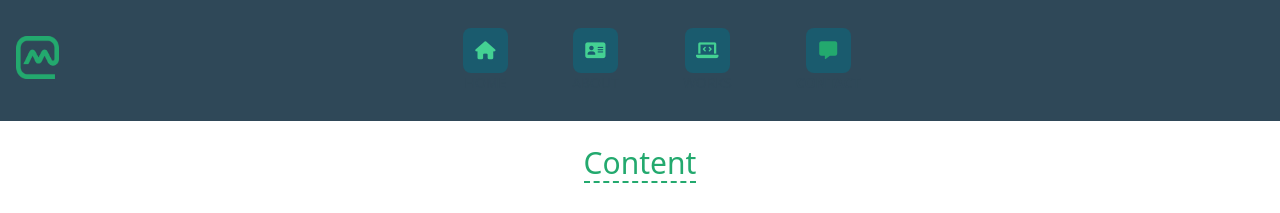
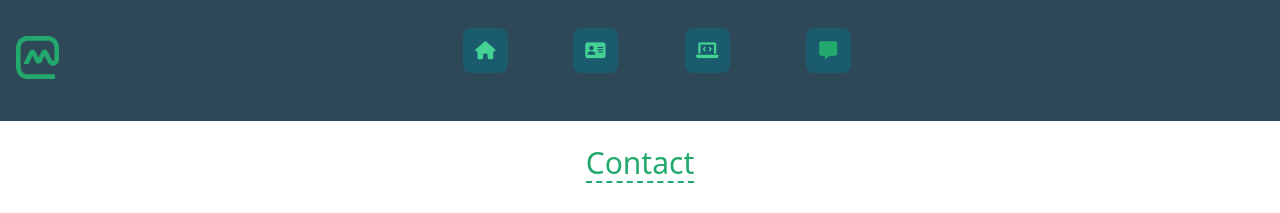
Before and after one commit to marwanzayed-coder/marwanzayed, a Next.js app: page /contact in a window 1280 px wide. Shown: the top 213 px of the page. Built offline with nearby package versions, Linux system fonts and the light colour scheme.

Commit message:
Update contact.jsx

```diff
--- a/pages/contact.jsx
+++ b/pages/contact.jsx
@@ -4,11 +4,11 @@ export default function Content() {
   return (
     <div className="mt-[125px]">
       <Head>
-        <title>Content | Marwan Zayed</title>
+        <title>Contact | Marwan Zayed</title>
       </Head>
       <div className="container text-center">
         <h2 className="text-3xl m-5 text-main border-b-2 inline-block border-main border-dashed">
-          Content
+          Contact
         </h2>
         <div className="grid grid-cols-2 sm:grid-cols-4 p-3 gap-8">
           <div className="bg-[#0d8af0] rounded-tr-[120px] rounded-bl-[120px] rounded-tl-[20px] rounded-br-[20px]">
```
